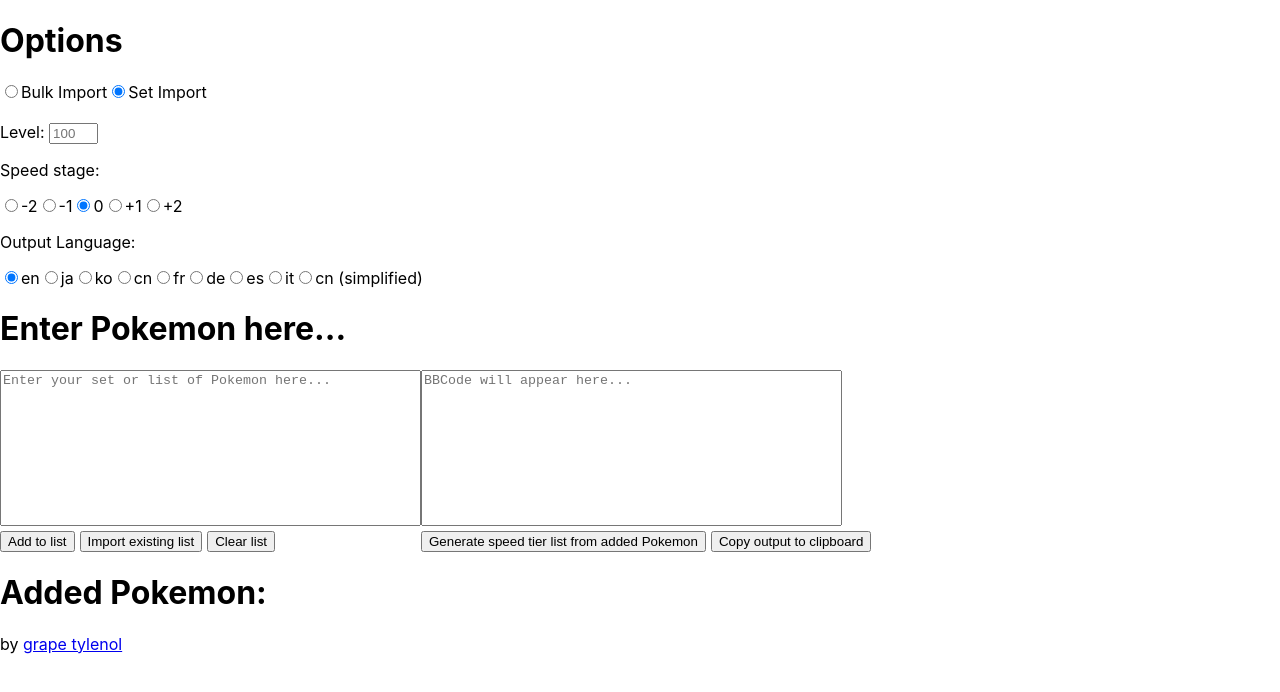
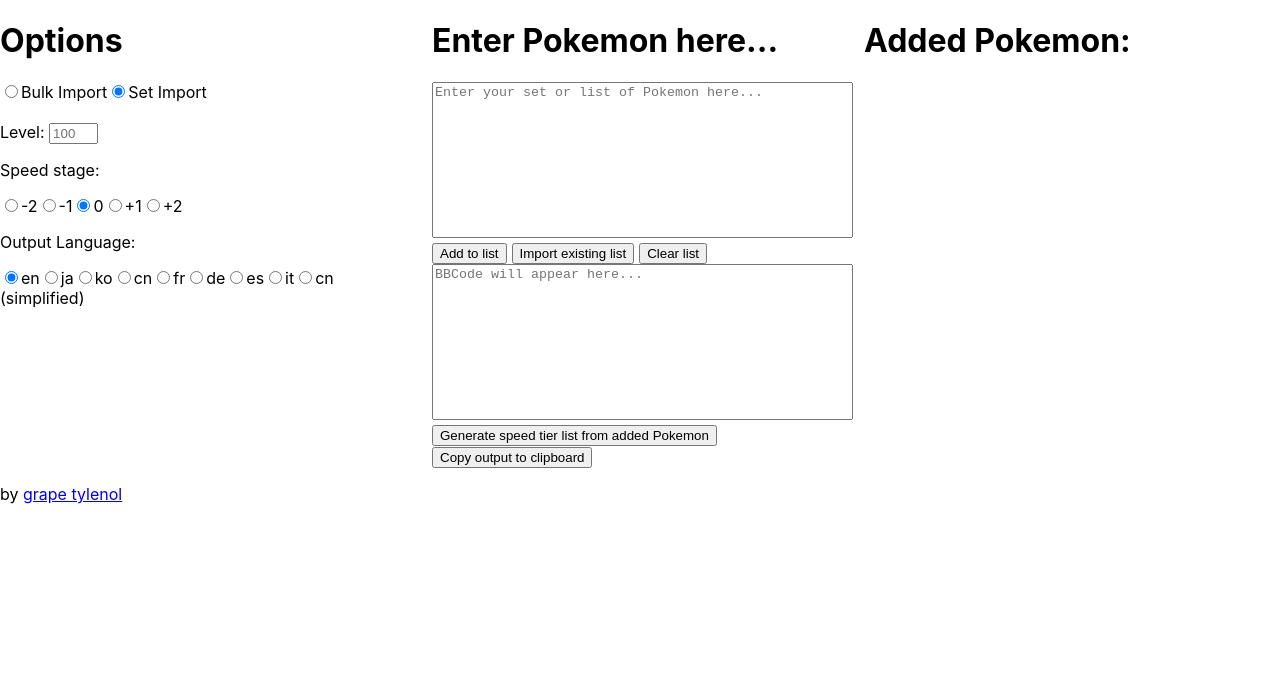
Before and after one commit to vivapuffs/speed-tier-generator-web, a React (Create React App) app: page / in a window 1280 px wide. Shown: the top 692 px of the page. Built offline with nearby package versions, Linux system fonts and the light colour scheme.

Commit message:
update to mui

```diff
--- a/src/App.js
+++ b/src/App.js
@@ -9,6 +9,7 @@ import TextEntryBox from "./TextEntryBox.js";
 import PokemonDisplay from "./Pokemon.js";
 //import { Pokemon } from "./source.js";
 import ImportOptionsToolbar from "./ImportOptionsToolbar.js";
+import Grid from '@mui/material/Grid';
 
 function App() {
   //var testPokemon = new Pokemon("Mew", 100, 31, 252, 100, 1.1, 328, 1);
@@ -32,16 +33,17 @@ function App() {
     language: "en",
   });
   return (
-    <div className="App">
-      <header className="App-header">
-        <link
-          rel="stylesheet"
-          href="https://fonts.googleapis.com/css?family=Roboto:300,400,500,700&display=swap"
-        />
-        <h1>Options</h1>
-        <ImportOptionsToolbar options={options} setOptions={setOptions} />
+    <div classame="App">
+      <Grid container spacing={2} disableColumnResize={true}>
+        <Grid item xs={4}>
+          <h1>Options</h1>
+          <ImportOptionsToolbar options={options} setOptions={setOptions} />
+        </Grid>
+        <Grid item xs={4}>
         <h1>Enter Pokemon here...</h1>
         <TextEntryBox list={list} setList={setList} options={options} />
+        </Grid>
+        <Grid item xs={4} >
         <h1>Added Pokemon:</h1>
         {list.map((pokemon, idx) => {
           return (
@@ -54,7 +56,8 @@ function App() {
             />
           );
         })}
-      </header>
+                </Grid>
+        </Grid>
       <p>
         by{" "}
         <a href="https://www.smogon.com/forums/members/grape-tylenol.593128/">
```
Also changed, not shown: package.json (+3 -4 lines), 1 other file (tests, documents, lock files or other folders).
